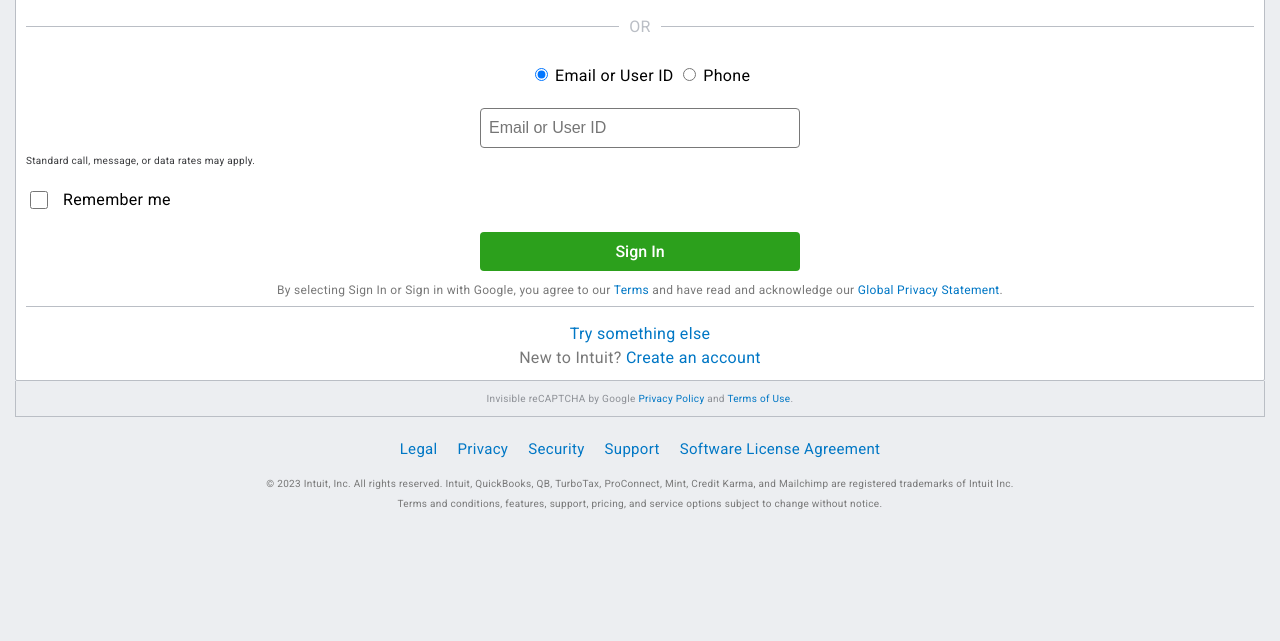
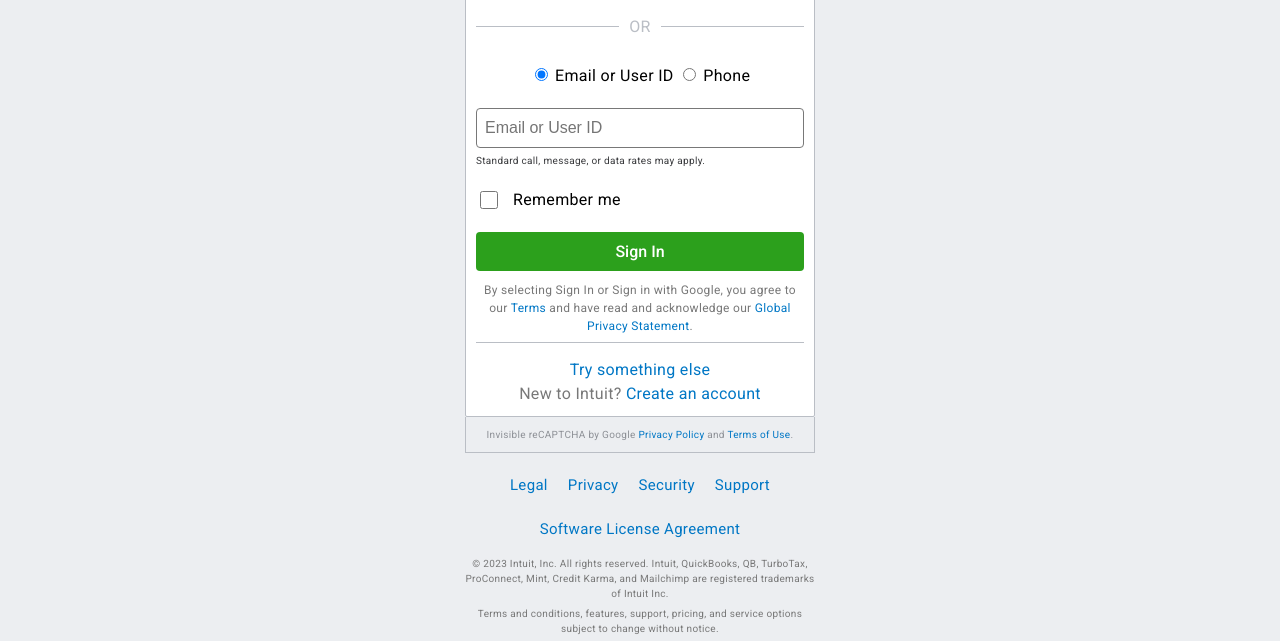
Before and after one commit to VolodymyrBilichenko/forms, a plain HTML site: page index.html in a window 1280 px wide. Shown: the part 290-931 px from the top of the page. Before the commit the page ends 806 px from the top, so only its background shows below. Drawn offline with nearby package versions, Linux system fonts and the light colour scheme; a script that the page names is missing.

Commit message:
Update style.css

```diff
--- a/css/style.css
+++ b/css/style.css
@@ -17,7 +17,7 @@
 }
 
 body {
-  margin: 0;
+  margin: 0 auto;
   font-family: var(--main-font);
   font-size: 16px;
   max-width: 1920px;
@@ -43,7 +43,8 @@ body {
 }
 
 .container {
-  min-width: 320;
+  min-width: 320px;
+  max-width: 380px;
   padding-left: 15px;
   padding-right: 15px;
   margin: 0 auto;
@@ -124,7 +125,7 @@ img {
   margin-bottom: 5px;
 }
 
-.menu-btn p{
+.menu-item .menu-btn{
   color: var(--grey);
 }
 
@@ -164,7 +165,6 @@ img {
   align-items: center;
   justify-content: center;
   width: 100%;
-  max-width: 320px;
   font-size: 16px;
   font-weight: 500;
   white-space: pre-wrap;
@@ -208,7 +208,6 @@ img {
   font-size: 16px;
   padding: 10px 8px;
   width: 100%;
-  max-width: 320px;
   border-radius: 4px;
 }
 .email-inp:focus{
@@ -244,7 +243,6 @@ img {
   font-size: 16px;
   color: var(--white);
   background-color: var(--green);
-  max-width: 320px;
   padding: 10px 8px;
   border-radius: 4px;
   transition: var(--trns-general);
@@ -338,3 +336,14 @@ img {
   font-size: 10px;
   margin-bottom: 5px;
 }
+
+
+/* Mobile */
+
+
+
+
+
+
+
+/* Mobile */
```
